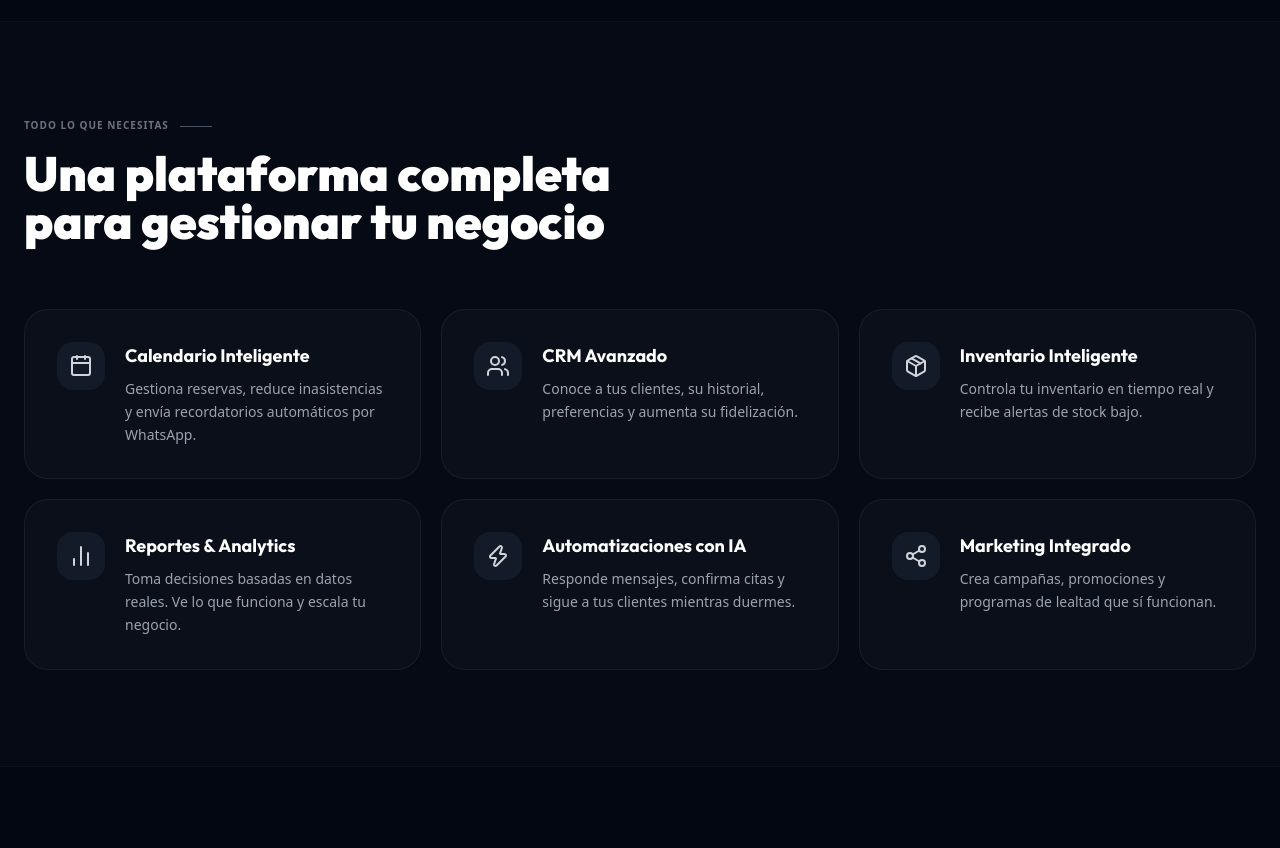
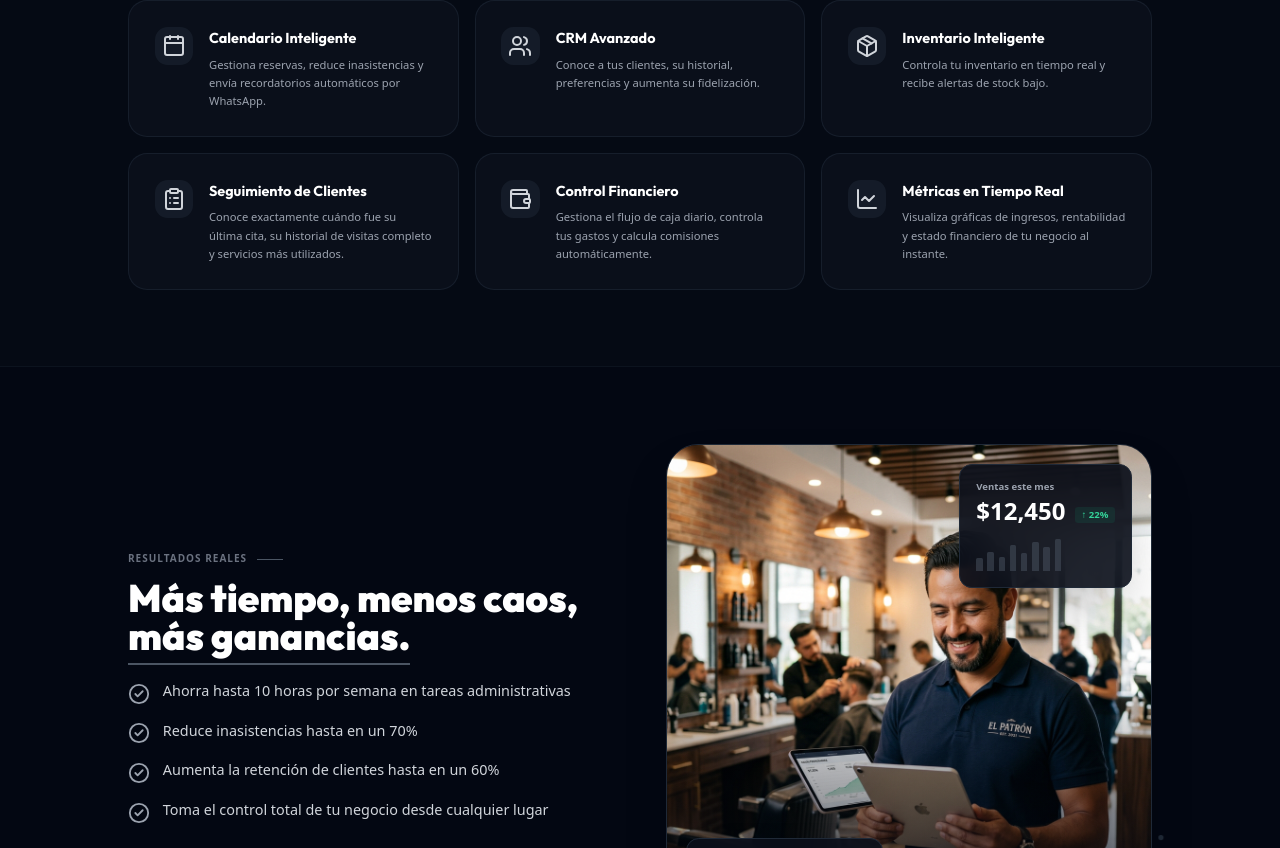
Before and after one commit to Jesus301214/anguloo, a React (Vite) app: page / in a window 1280 px wide. Shown: the part 1272-2120 px from the top of the page. Built offline with nearby package versions, Linux system fonts and the light colour scheme; no server answers.

Commit message:
feat: reduce UI scale to 80% and update bento grid with finance & client tracking features

```diff
--- a/src/components/landing/BentoGridSection.jsx
+++ b/src/components/landing/BentoGridSection.jsx
@@ -1,5 +1,5 @@
 import { useRef } from 'react'
-import { Calendar, Users, Package, BarChart2, Zap, Share2 } from 'lucide-react'
+import { Calendar, Users, Package, ClipboardList, Wallet, LineChart } from 'lucide-react'
 import { useGSAP, gsap } from '../../lib/gsap'
 
 const features = [
@@ -19,19 +19,19 @@ const features = [
     desc: 'Controla tu inventario en tiempo real y recibe alertas de stock bajo.',
   },
   {
-    icon: <BarChart2 size={24} className="text-gray-300" />,
-    title: 'Reportes & Analytics',
-    desc: 'Toma decisiones basadas en datos reales. Ve lo que funciona y escala tu negocio.',
+    icon: <ClipboardList size={24} className="text-gray-300" />,
+    title: 'Seguimiento de Clientes',
+    desc: 'Conoce exactamente cuándo fue su última cita, su historial de visitas completo y servicios más utilizados.',
   },
   {
-    icon: <Zap size={24} className="text-gray-300" />,
-    title: 'Automatizaciones con IA',
-    desc: 'Responde mensajes, confirma citas y sigue a tus clientes mientras duermes.',
+    icon: <Wallet size={24} className="text-gray-300" />,
+    title: 'Control Financiero',
+    desc: 'Gestiona el flujo de caja diario, controla tus gastos y calcula comisiones automáticamente.',
   },
   {
-    icon: <Share2 size={24} className="text-gray-300" />,
-    title: 'Marketing Integrado',
-    desc: 'Crea campañas, promociones y programas de lealtad que sí funcionan.',
+    icon: <LineChart size={24} className="text-gray-300" />,
+    title: 'Métricas en Tiempo Real',
+    desc: 'Visualiza gráficas de ingresos, rentabilidad y estado financiero de tu negocio al instante.',
   },
 ]
 
--- a/src/index.css
+++ b/src/index.css
@@ -6,6 +6,7 @@
   html {
     scroll-behavior: smooth;
     -webkit-tap-highlight-color: transparent;
+    font-size: 80%;
   }
 
   body {
```
